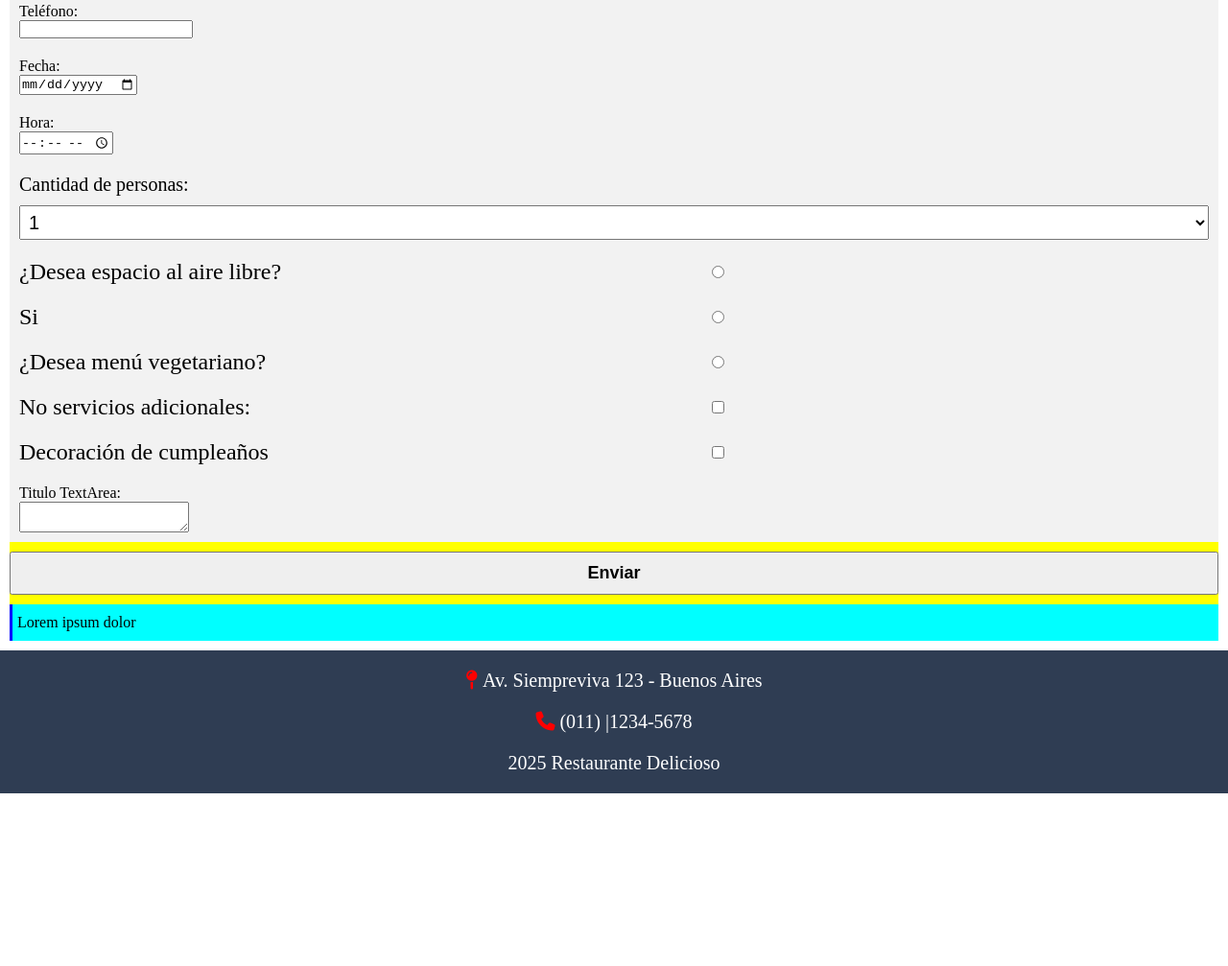
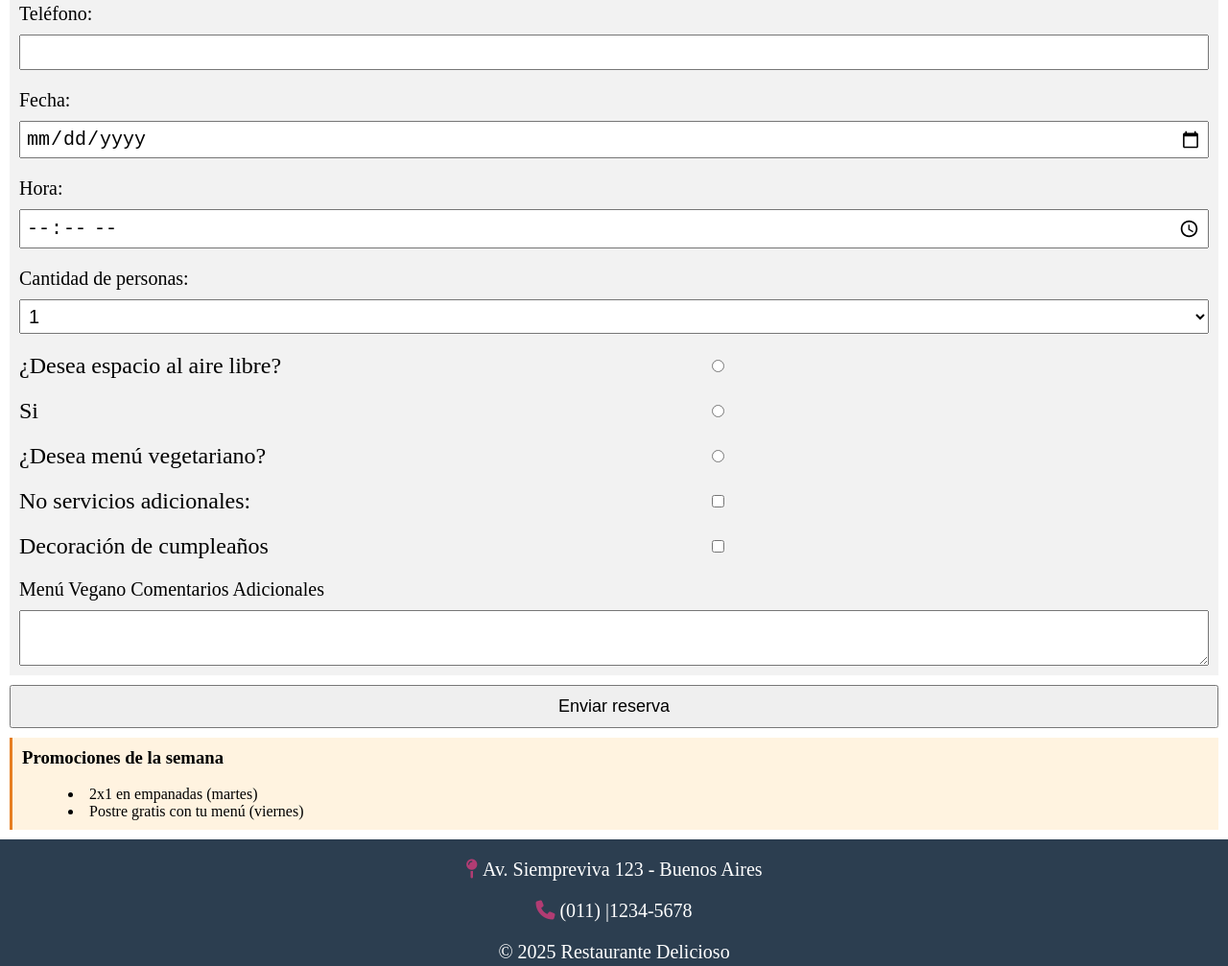
Before and after one commit to Monaster10/RestauranteFrontEnd, a plain HTML site: page Recuperatorio.html in a window 1280 px wide. Shown: the part 751-1758 px from the top of the page at 96% size. Before the commit the page ends 1578 px from the top, so only its background shows below. Drawn offline with Linux system fonts and the light colour scheme.

Commit message:
Terminando el recuperatorio

```diff
--- a/Recuperatorio.html
+++ b/Recuperatorio.html
@@ -81,18 +81,18 @@
 
 
             <div class="contenedorInput">
-                <label for="telefono">Teléfono:</label>
-                <input type="tel" id="telefono" name="telefono">
+                <label class="lbl" for="telefono">Teléfono:</label>
+                <input class="input" type="tel" id="telefono" name="telefono">
             </div>
 
             <div class="contenedorInput">
-                <label for="fecha">Fecha:</label>
-            <input type="date" id="fecha" name="fecha">
+                <label class="lbl" for="fecha">Fecha:</label>
+                <input class="input" type="date" id="fecha" name="fecha">
             </div>
 
             <div class="contenedorInput">
-                <label for="hora">Hora:</label>
-            <input type="time" id="hora" name="hora">
+                <label class="lbl" for="hora">Hora:</label>
+                <input class="input" type="time" id="hora" name="hora">
             </div>
 
             <div class="contenedorInput">
@@ -133,20 +133,25 @@
             </div>
 
             <div class="contenedorInput">
-                <label for="opciones">Titulo TextArea:</label>
-                <textarea name="" id=""></textarea>
+                <label class="lbl" for="opciones">Menú Vegano Comentarios Adicionales</label>
+                <textarea class="input" name="opciones" id="opciones"></textarea>
             </div>
 
-            <button class="btnEnviar">Enviar</button>
+            <button class="btnEnviar">Enviar reserva</button>
         </form>
         <div class="promociones">
-            <p>Lorem ipsum dolor</p>
+            <h3>Promociones de la semana</h3><br>
+            <ul>
+                <li>2x1 en empanadas (martes)</li>
+                <li>Postre gratis con tu menú (viernes)</li>
+            </ul>
         </div>
     </main>
     <footer>
         <p class="txtFooter"><i class="fa-solid fa-map-pin icono"></i>Av. Siempreviva 123 - Buenos Aires </p>
         <p class="txtFooter"><i class="fa-solid fa-phone icono"></i>(011) |1234-5678</p>
-        <p class="txtFooter">2025 Restaurante Delicioso</p>
+        <p class="txtFooter">&copy; 2025 Restaurante Delicioso</p>
+
     </footer>
 </body>
 
--- a/css/index.css
+++ b/css/index.css
@@ -10,7 +10,7 @@ header{
     align-items: center;
     justify-content: center;
     flex-direction: column;
-    background-color: orange;
+    background-color: #d35400;
 }
 
 .titulo{
@@ -19,27 +19,24 @@ header{
     align-items: center;
     justify-content: center;
     flex-direction: column;
-    color: wheat;
-    background-color: rebeccapurple;
+    color: white;
 }
 
 .tituloPrincipal{
     margin: 10px 5px;
-    background-color: antiquewhite;
 }
 
 .descripcionPrincipal{
     margin: 10px 5px 10px 5px;
-    background-color: aliceblue;
 }
 
 nav{
     width: 100%;
-    background-color: aqua;
     padding: 15px 5px;
     display: flex;
     align-items: center;
     justify-content: center;
+    background-color: #e67e22;
 }
 
 ul, ol {
@@ -61,8 +58,6 @@ ol {
     text-decoration: none;
     color: white;
     margin: 0px 10px;
-    background-color: red;
-
 }
 
 main{
@@ -92,7 +87,6 @@ main{
     align-items: center;
     justify-content: center;
     flex-direction: column;
-    background-color: yellow;
 }
 
 .contenedorInput{
@@ -138,15 +132,16 @@ main{
     padding: 10px;
     margin: 10px 0px;
     font-size: 18px;
-    font-weight: 700;
+    font-weight: 500;
 }
 
 .promociones{
     width: 100%;
-    padding: 10px 5px;
+    padding: 10px;
     border-style: none none none solid;
-    border-color: blue;
-    background-color: aqua;
+    border-color:#e67e22;
+    background-color: #fff3e0;
+    color: #000;
 }
 
 footer{
@@ -155,7 +150,7 @@ footer{
     align-items: center;
     justify-content: center;
     flex-direction: column;
-    background-color: #2f3d53;
+    background-color: #2c3e50;
     color: white;
     padding: 10px;
 }
@@ -166,7 +161,7 @@ footer{
 }
 
 .icono{
-    color: red;
+    color: #b13c73;
     margin-right: 5px;
 }
 
```
